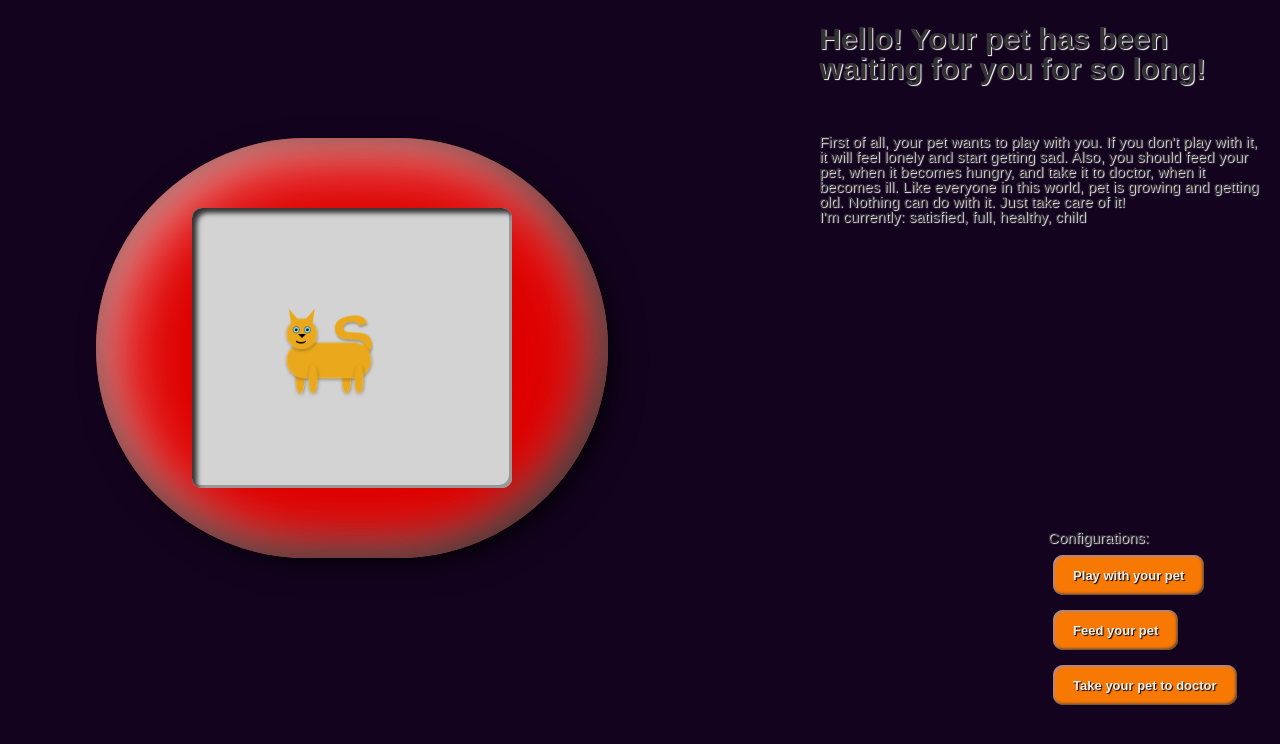
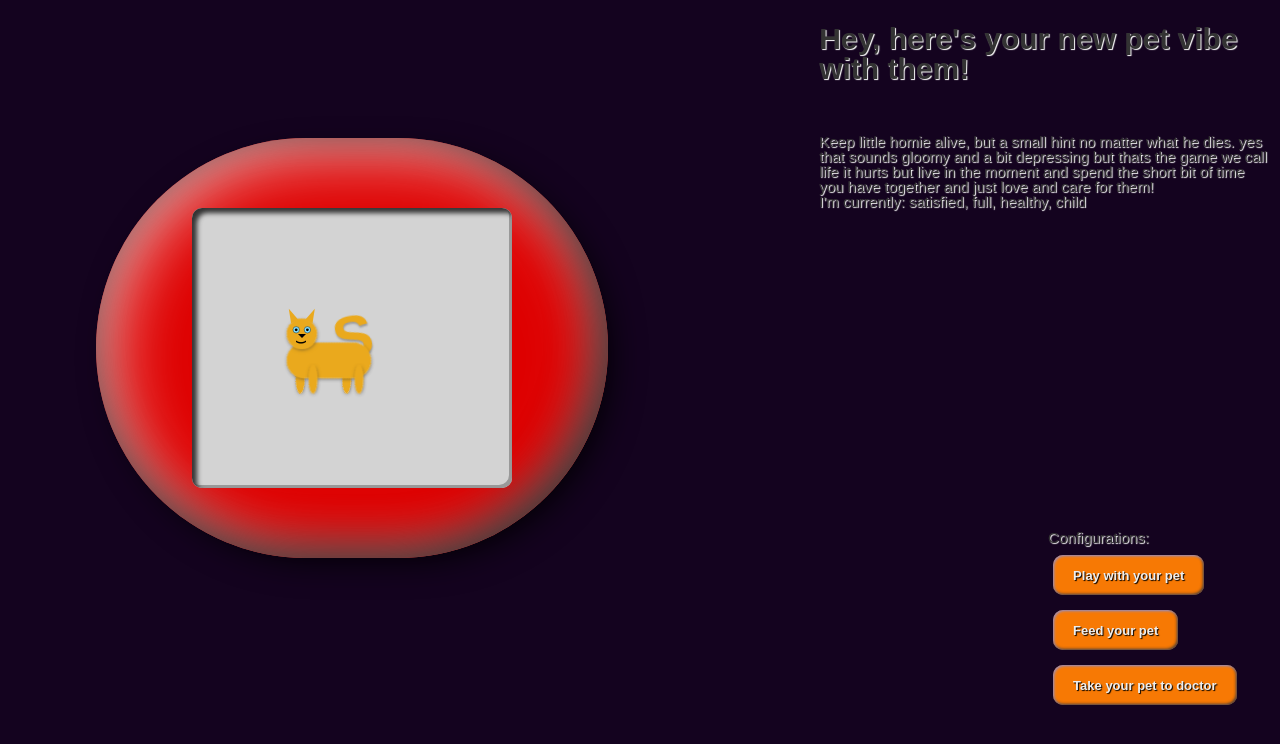
Before and after one commit to YiosselleAcevedo/project-1, a plain HTML site: page index.html in a window 1280 px wide. Drawn offline with Linux system fonts and the light colour scheme.

Commit message:
Update index.html

```diff
--- a/index.html
+++ b/index.html
@@ -11,8 +11,8 @@
 <body>
     <div class="wrap">
         <section class="intro">
-            <h1 class="title">Hello! Your pet has been waiting for you for so long!</h1>
-            <p class="description">First of all, your pet wants to play with you. If you don't play with it, it will feel lonely and start getting sad. Also, you should feed your pet, when it becomes hungry, and take it to doctor, when it becomes ill. Like everyone in this world, pet is growing and getting old. Nothing can do with it. Just take care of it!</p>
+            <h1 class="title">Hey, here's your new pet vibe with them!</h1>
+            <p class="description">Keep little homie alive, but a small hint no matter what he dies. yes that sounds gloomy and a bit depressing but thats the game we call life it hurts but live in the moment and spend the short bit of time you have together and just love and care for them!</p>
             <p id="message"></p>
         </section>
         <section class="home">
```
